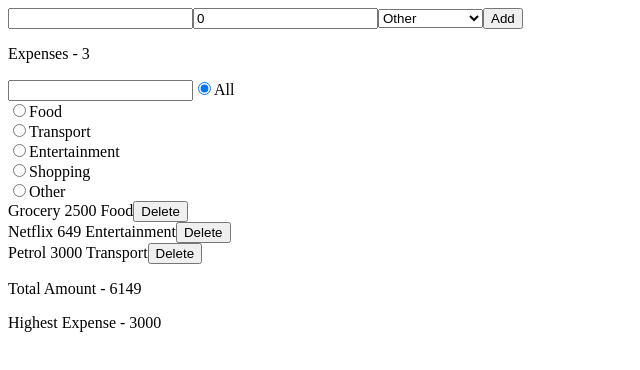
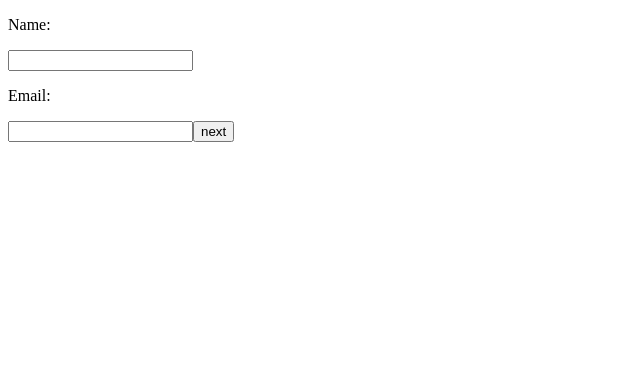
Before and after one commit to kunaladhav/playground, a React (Vite) app in the folder playground/: page / in a window 1280 px wide. Shown: the top 370 px of the page, without its empty margins (0-640 px from the left). Built offline with nearby package versions, Linux system fonts and the light colour scheme.

Commit message:
Completed Day 18 Assignment

```diff
--- a/playground/src/App.jsx
+++ b/playground/src/App.jsx
@@ -20,7 +20,8 @@
 // import RevisionTodo from "./Pages/RevisionTodo";
 // import NotesApp from "./Pages/NotesApp";
 // import ShoppingCart from "./Pages/ShoppingCart";
-import ExpenseTracker from "./Pages/ExpenseTracker";
+// import ExpenseTracker from "./Pages/ExpenseTracker";
+import JobApplication from "./Pages/JobApplication";
 
 function App() {
   // const [cart, setCart] = useState([]);
@@ -52,7 +53,8 @@ function App() {
         {/* <RevisionTodo /> */}
         {/* <NotesApp /> */}
         {/* <ShoppingCart /> */}
-        <ExpenseTracker />
+        {/* <ExpenseTracker /> */}
+        <JobApplication />
       </div>
     </>
   );
--- /dev/null
+++ b/playground/src/Pages/JobApplication.jsx
@@ -0,0 +1,62 @@
+import { useState } from "react";
+import PersonalInfo from "../components/PersonalInfo";
+import ProfessionalInfo from "../components/ProfessionalInfo";
+import ReviewApplication from "../components/ReviewApplication";
+
+const JobApplication = () => {
+  const [currentStep, setCurrentStep] = useState(1);
+  const [name, setName] = useState("");
+  const [email, setEmail] = useState("");
+  const [experience, setExperience] = useState(0);
+  const [selectedRole, setSelectedRole] = useState("");
+
+  const roles = [
+    "Frontend Developer",
+    "Backend Developer",
+    "Full Stack Developer",
+  ];
+
+  const clickNext = () => {
+    setCurrentStep((prev) => prev + 1);
+  };
+
+  const clickPrev = () => {
+    setCurrentStep((prev) => prev - 1);
+  };
+
+  return (
+    <div>
+      <div>
+        {currentStep === 1 ? (
+          <PersonalInfo
+            onClickNext={clickNext}
+            name={name}
+            email={email}
+            setName={setName}
+            setEmail={setEmail}
+          />
+        ) : currentStep === 2 ? (
+          <ProfessionalInfo
+            onClickNext={clickNext}
+            onClickPrev={clickPrev}
+            experience={experience}
+            setExperience={setExperience}
+            roles={roles}
+            selectedRole={selectedRole}
+            setSelectedRole={setSelectedRole}
+          />
+        ) : (
+          <ReviewApplication
+            onClickPrev={clickPrev}
+            name={name}
+            email={email}
+            experience={experience}
+            selectedRole={selectedRole}
+          />
+        )}
+      </div>
+    </div>
+  );
+};
+
+export default JobApplication;
--- /dev/null
+++ b/playground/src/components/PersonalInfo.jsx
@@ -0,0 +1,35 @@
+const PersonalInfo = ({ name, email, setName, setEmail, onClickNext }) => {
+  const handleSubmit = (e) => {
+    e.preventDefault();
+
+    if (name.trim().length > 0 && email.trim().length > 0) {
+      onClickNext();
+    }
+  };
+
+  return (
+    <div>
+      <form onSubmit={handleSubmit}>
+        <label>
+          <p>Name:</p>
+          <input
+            type="text"
+            value={name}
+            onChange={(e) => setName(e.target.value)}
+          />
+        </label>
+        <label>
+          <p>Email:</p>
+          <input
+            type="email"
+            value={email}
+            onChange={(e) => setEmail(e.target.value)}
+          />
+        </label>
+        <button type="submit">next</button>
+      </form>
+    </div>
+  );
+};
+
+export default PersonalInfo;
--- /dev/null
+++ b/playground/src/components/ProfessionalInfo.jsx
@@ -0,0 +1,46 @@
+const ProfessionalInfo = ({
+  onClickNext,
+  onClickPrev,
+  experience,
+  setExperience,
+  roles,
+  selectedRole,
+  setSelectedRole,
+}) => {
+  const handleSubmit = (e) => {
+    e.preventDefault();
+    onClickNext();
+  };
+
+  const handleRole = (e) => {
+    setSelectedRole(e.target.value);
+  };
+
+  return (
+    <div>
+      <form onSubmit={handleSubmit}>
+        <label>
+          <input
+            type="number"
+            value={experience}
+            onChange={(e) => setExperience(Number(e.target.value))}
+          />
+        </label>
+        <select name="group-roles" value={selectedRole} onChange={handleRole}>
+          <option value="" disabled hidden>
+            Choose an option...
+          </option>
+          {roles.map((item) => (
+            <option value={item}>{item}</option>
+          ))}
+        </select>
+        <button type="button" onClick={() => onClickPrev()}>
+          Prev
+        </button>
+        <button type="submit">Next</button>
+      </form>
+    </div>
+  );
+};
+
+export default ProfessionalInfo;
--- /dev/null
+++ b/playground/src/components/ReviewApplication.jsx
@@ -0,0 +1,26 @@
+const ReviewApplication = ({
+  name,
+  email,
+  selectedRole,
+  experience,
+  onClickPrev,
+}) => {
+  const handleSubmit = () => {
+    alert("Submitted successfully");
+  };
+
+  return (
+    <div>
+      <div>
+        Name : {name}
+        email : {email}
+        experience: {experience}
+        role: {selectedRole}
+        <button onClick={() => onClickPrev()}>Prev</button>
+        <button onClick={handleSubmit}>Submit</button>
+      </div>
+    </div>
+  );
+};
+
+export default ReviewApplication;
```
